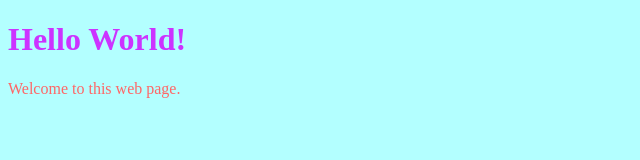
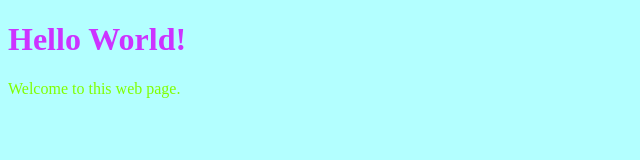
Before and after one commit to Melissa-Julia/Melissa-Julia.github.io, a plain HTML site: page index.html in a window 1280 px wide. Shown: the whole page, without its empty margins (0-640 px from the left). Drawn offline with Linux system fonts and the light colour scheme.

Commit message:
Update index.html

```diff
--- a/index.html
+++ b/index.html
@@ -4,7 +4,7 @@
     <style>
       body {background-color: #b3ffff;}
       h1 {color: #cc33ff;}
-      p {color: #ff6666;}
+      p {color: #80ff00;}
     </style>
   </head>
 <body>
```
